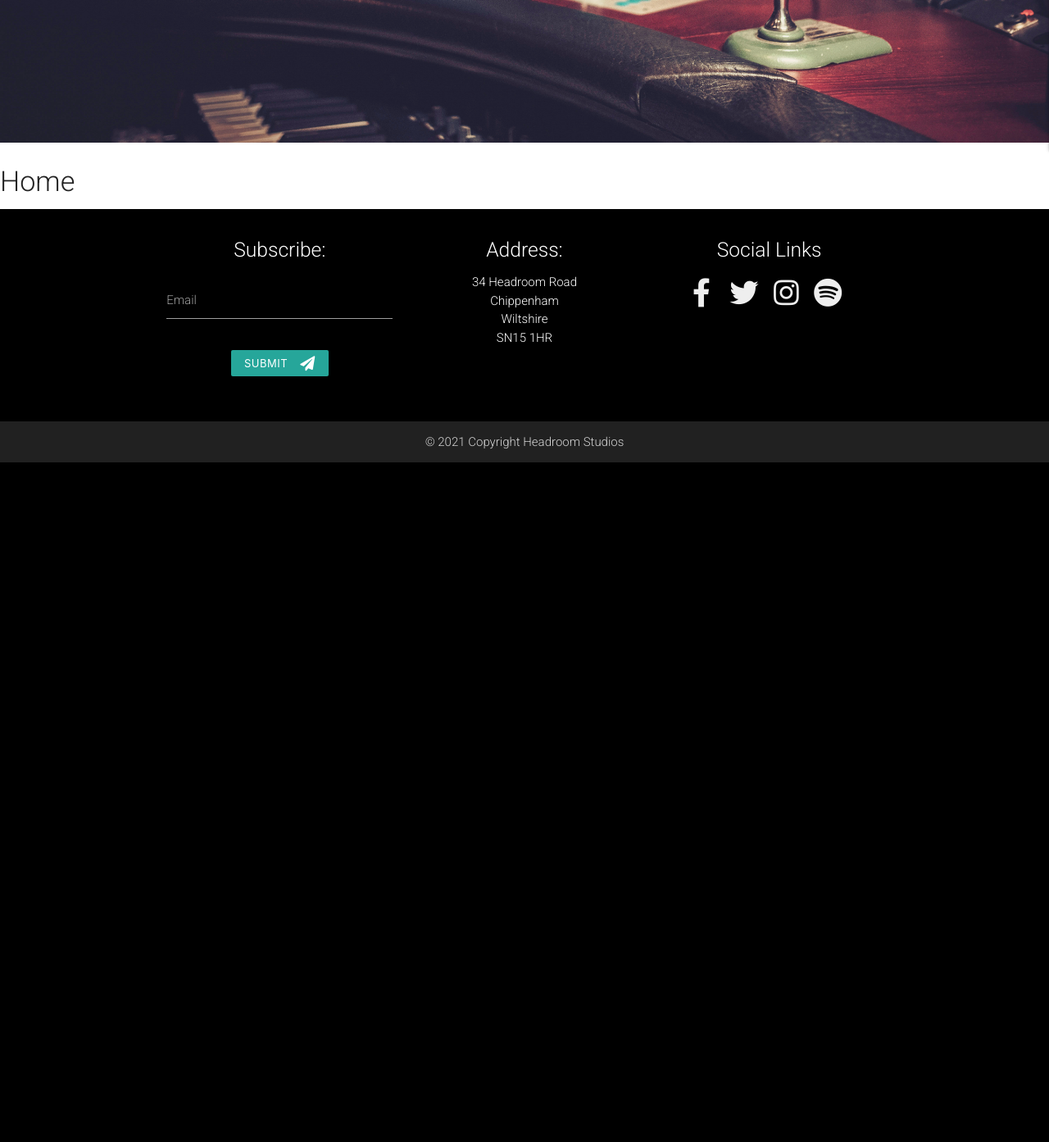
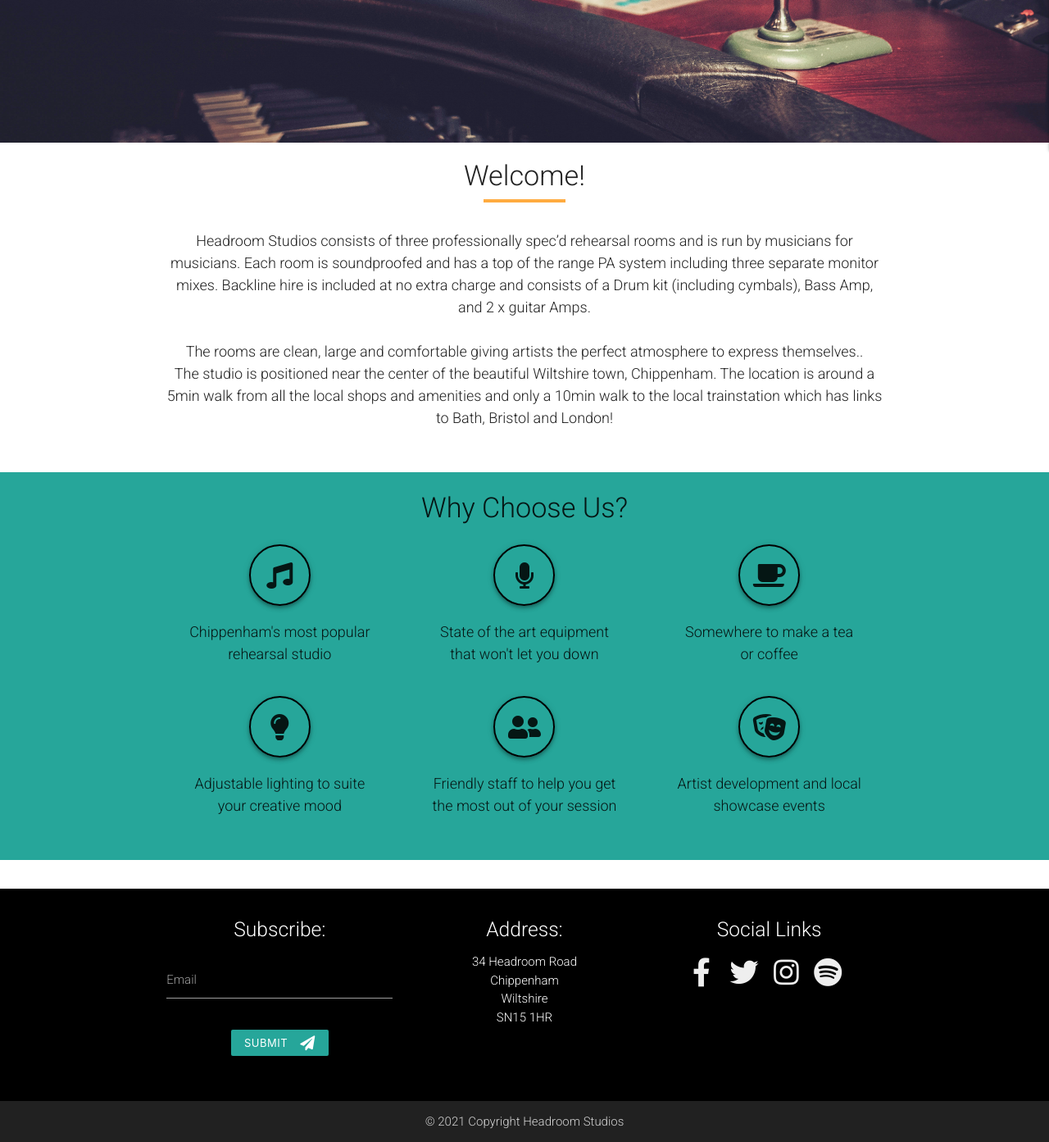
Before and after one commit to jacobroos87/headroom-studios, a Flask app: page / in a window 1280 px wide. Shown: the part 677-2070 px from the top of the page at 82% size. Before the commit the page ends 1241 px from the top, so only its background shows below. Run offline with Flask 2, Linux system fonts and the light colour scheme; some libraries are stand-ins or nearby versions.

Commit message:
Added upper content and styling to home page

```diff
--- a/static/css/style.css
+++ b/static/css/style.css
@@ -12,6 +12,11 @@ body {
     flex-direction: column;
     font-family: 'Roboto', sans-serif;
     font-weight: 300;
+}
+
+h4 {
+    margin-top: 15px;
+    margin-bottom: 10px;
 }
 
 /*------ Navbar Styling -----*/
@@ -158,3 +163,55 @@ footer ul li{
     transition: 0.2s ease-in-out;
     color: #26a69a;
 }
+
+/*------ Home Page -----*/
+/*------ About section -----*/
+
+/* .about ul li {
+    list-style-type: circle;
+    display: list-item;
+    margin-left: 40px;
+}
+
+.container .about {
+    padding-top: 25px 0;
+} */
+
+.icon-banner {
+    background-color: #26a69a;
+    margin: 35px 0px;
+    padding-bottom: 15px;
+    width: 100%;
+}
+
+.icon-banner h4 {
+    padding-top: 25px;
+    padding-bottom: 25px;
+    margin: 0;
+}
+
+.icon-banner .row p {
+    font-size: 18px;
+}
+
+.about p {
+    font-size: 18px;
+}
+
+.icon-banner i {
+    height: 75px;
+    width: 75px;
+    font-size: 32px;
+    text-align: center;
+    border-radius: 50%;
+    padding: 20px 0px;
+    border:2px solid black;
+}
+
+.divider {
+    height: 4px !important;
+    width: 100px !important;
+    background-color: #ffab40 !important;
+    margin-bottom: 15px !important;
+    margin: auto;
+}
--- a/templates/home.html
+++ b/templates/home.html
@@ -1,6 +1,63 @@
 {% extends "base.html" %}
 {% block content %}
 
-<h4>Home</h4>
+<div class="container">
+    <h4 class="center align">Welcome!</h4>
+    <div class="divider"></div>
+    <div class="row">
+        <div class="col about center-align">
+            <p>
+                <strong>Headroom Studios</strong> consists of three professionally spec’d rehearsal rooms and is run by
+                musicians for musicians.
+
+                Each room is soundproofed and has a top of the range PA system including three separate monitor mixes.
+                Backline hire is
+                included at no extra charge and consists of a Drum kit (including cymbals), Bass Amp, and 2 x guitar
+                Amps.<br><br>
+
+                The rooms are clean, large and comfortable giving artists the perfect atmosphere to express
+                themselves..<br>
+
+                The studio is positioned near the center of the beautiful Wiltshire town, Chippenham. The location is
+                around
+                a 5min walk
+                from all the local shops and amenities and only a 10min walk to the local trainstation which has links
+                to Bath, Bristol and London!<br>
+            </p>
+        </div>
+    </div>
+</div>
+
+<div class="icon-banner">
+    <div class="row container">
+        <h4 class="center-align">Why Choose Us?</h4>
+        <div class="col l4 m4 s12 center-align">
+            <i class="fas fa-music z-depth-2"></i>
+            <p>Chippenham's most popular<br> rehearsal studio</p>
+        </div>
+        <div class="col l4 m4 s12 center-align">
+            <i class="fas fa-microphone z-depth-2"></i>
+            <p>State of the art equipment<br> that won't let you down</p>
+        </div>
+        <div class="col l4 m4 s12 center-align">
+            <i class="fas fa-coffee z-depth-2"></i>
+            <p>Somewhere to make a tea<br> or coffee</p>
+        </div>
+    </div>
+    <div class="row container">
+        <div class="col l4 m4 s12 center-align">
+            <i class="fas fa-lightbulb z-depth-2"></i>
+            <p>Adjustable lighting to suite<br> your creative mood</p>
+        </div>
+        <div class="col l4 m4 s12 center-align">
+            <i class="fas fa-user-friends z-depth-2"></i>
+            <p>Friendly staff to help you get<br> the most out of your session</p>
+        </div>
+        <div class="col l4 m4 s12 center-align">
+            <i class="fas fa-theater-masks z-depth-2"></i>
+            <p>Artist development and local<br> showcase events</p>
+        </div>
+    </div>
+</div>
 
 {% endblock %}
```
